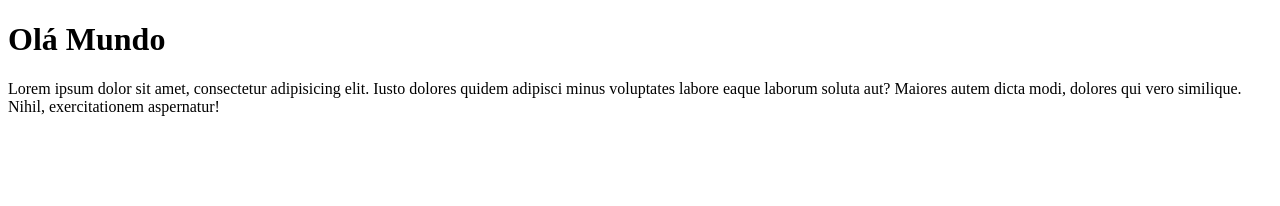
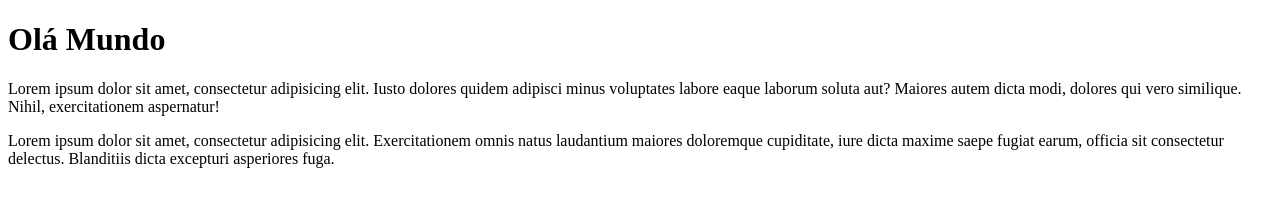
Before and after one commit to kchagas/Ola-mundo, a plain HTML site: page site-exemplo/index.html in a window 1280 px wide. Drawn offline with Linux system fonts and the light colour scheme.

Commit message:
Update index.html

```diff
--- a/site-exemplo/index.html
+++ b/site-exemplo/index.html
@@ -9,5 +9,6 @@
 <body>
     <h1>Olá Mundo</h1>
     <p>Lorem ipsum dolor sit amet, consectetur adipisicing elit. Iusto dolores quidem adipisci minus voluptates labore eaque laborum soluta aut? Maiores autem dicta modi, dolores qui vero similique. Nihil, exercitationem aspernatur!</p>
+    <p>Lorem ipsum dolor sit amet, consectetur adipisicing elit. Exercitationem omnis natus laudantium maiores doloremque cupiditate, iure dicta maxime saepe fugiat earum, officia sit consectetur delectus. Blanditiis dicta excepturi asperiores fuga.</p>
 </body>
 </html>
```
